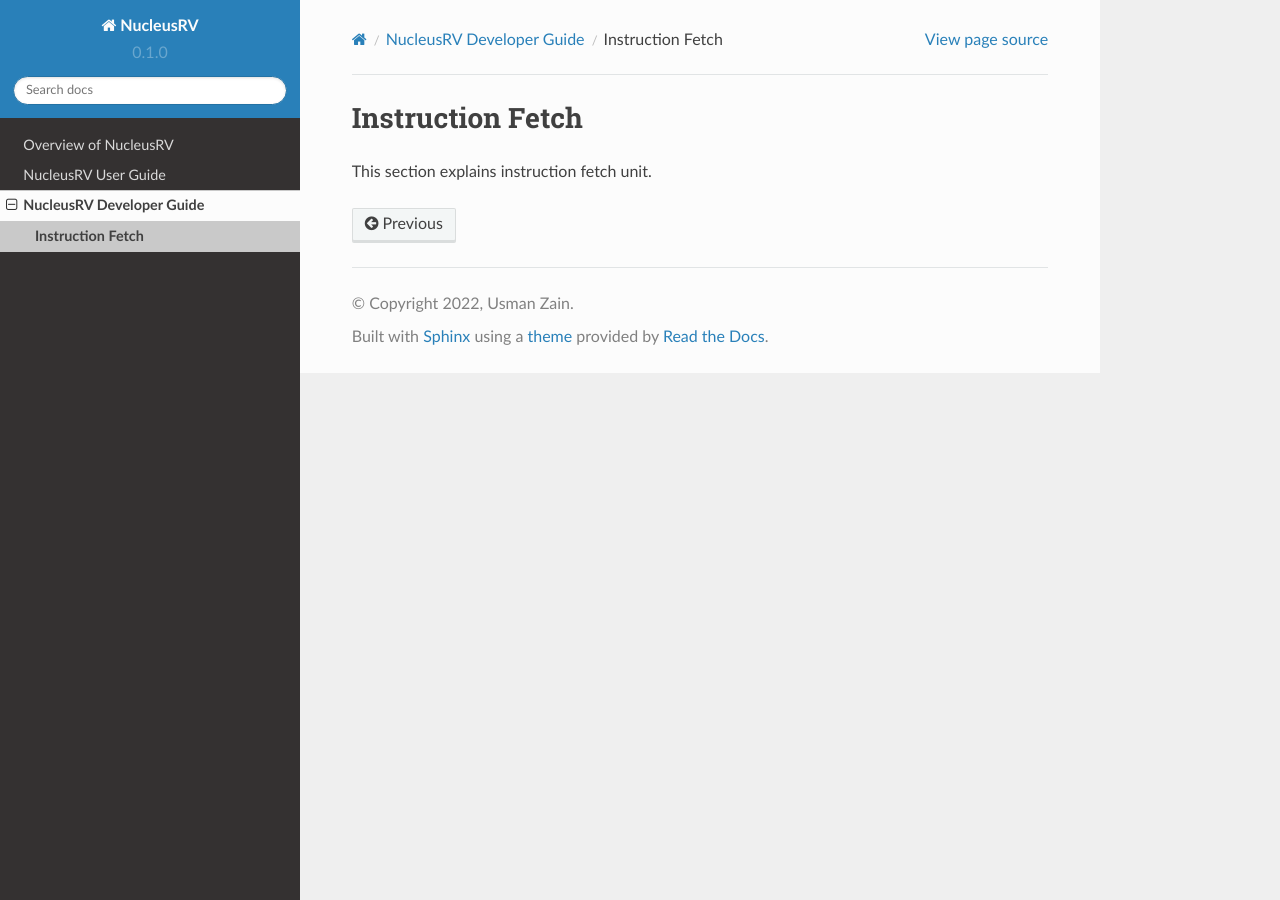
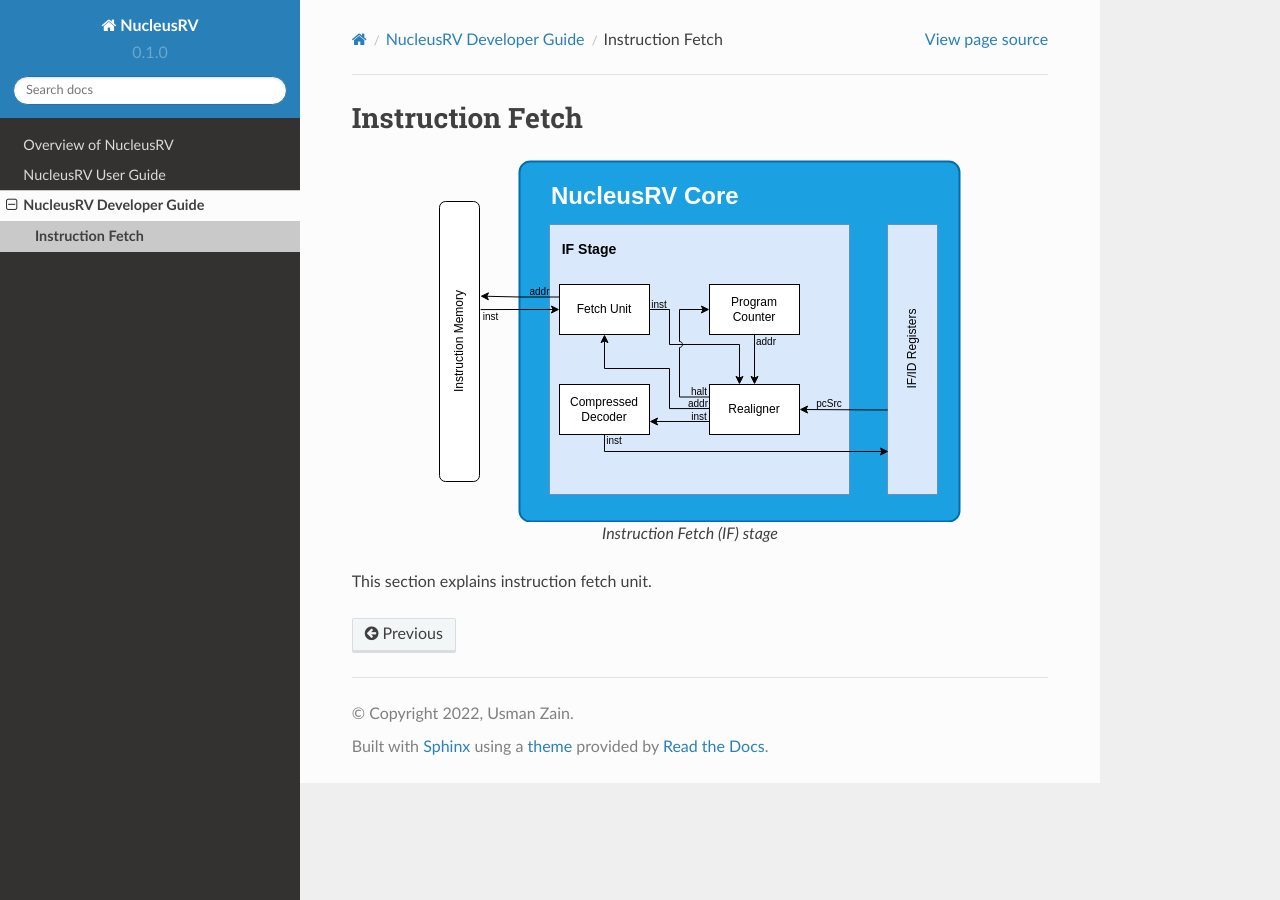
Before and after one commit to syedowaisalishah/nucleusrv, a Sphinx documentation site: the page built from docs/03_dev/instruction_fetch.rst, in a window 1280 px wide. Built offline with Sphinx 7.4.7 and the Read the Docs theme 2.0.0, drawn with Linux system fonts in a browser that asks for light colours.

Commit message:
if stage block diagram

```diff
--- a/docs/03_dev/instruction_fetch.rst
+++ b/docs/03_dev/instruction_fetch.rst
@@ -1,4 +1,10 @@
 Instruction Fetch
 =================
 
+.. figure:: images/if_module.svg
+   :name: if_stage
+   :align: center
+
+   Instruction Fetch (IF) stage
+
 This section explains instruction fetch unit.
```
Also changed, not shown: docs/03_dev/images/if_module.svg (added).
